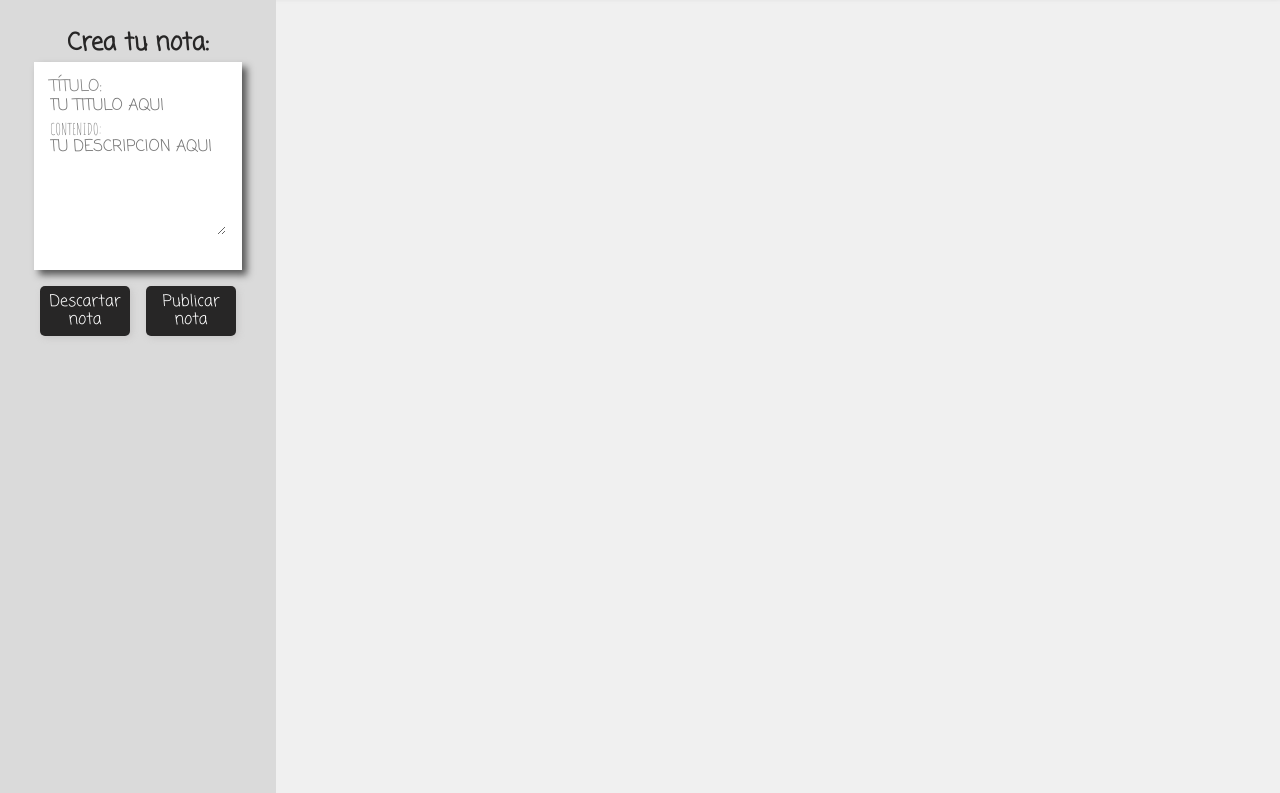
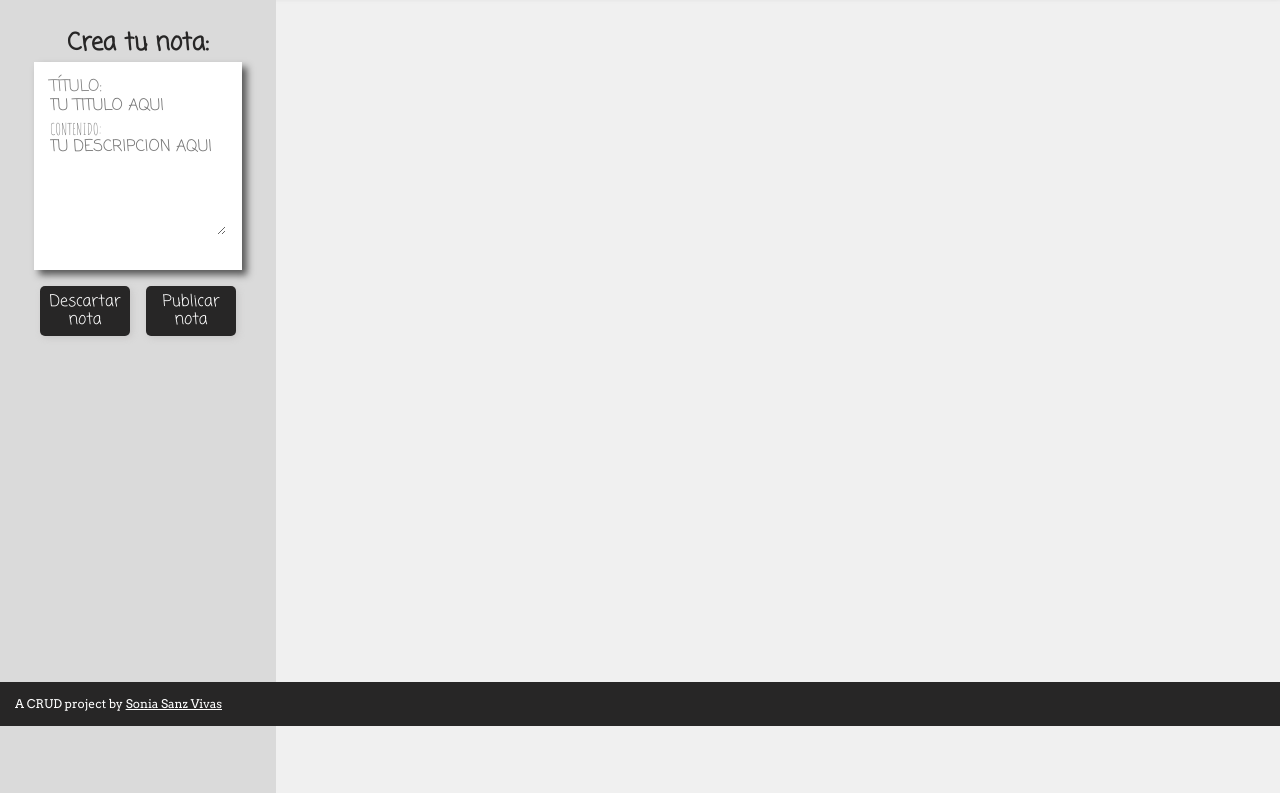
Before and after one commit to Sonia-SV/crud-notes, a React app: page / in a window 1280 px wide. Shown: the part 74-867 px from the top of the page. Built offline with nearby package versions, Linux system fonts and the light colour scheme.

Commit message:
Fix style bugs

```diff
--- a/docs/service-worker.js
+++ b/docs/service-worker.js
@@ -14,7 +14,7 @@
 importScripts("https://storage.googleapis.com/workbox-cdn/releases/4.3.1/workbox-sw.js");
 
 importScripts(
-  "./precache-manifest.91cf5eefd74f1421b2863bac671201db.js"
+  "./precache-manifest.ec562cadadb9529124e9eb6041d70dfd.js"
 );
 
 self.addEventListener('message', (event) => {
--- a/src/components/App.js
+++ b/src/components/App.js
@@ -77,6 +77,11 @@ const App = () => {
 
         <NotesList notes={allNotes} handleDelete={handleDelete} handleEdit={handleEdit} newNote={newNote} />
       </main>
+      <footer className="footer">
+        <p>
+          A CRUD project by <a href="https://sonia-sv.github.io/portfolio/#/">Sonia Sanz Vivas</a>
+        </p>
+      </footer>
     </>
   );
 };
--- a/src/components/App.scss
+++ b/src/components/App.scss
@@ -21,3 +21,18 @@ body {
 .main {
   display: flex;
 }
+
+.footer {
+  width: 100%;
+  background-color: $font-color;
+  font-family: $header-font;
+  color: $light-color;
+  font-size: 12px;
+  padding: 15px;
+  position: fixed;
+  bottom: 0;
+
+  a {
+    text-decoration: underline;
+  }
+}
--- a/src/components/notes/NoteItem.js
+++ b/src/components/notes/NoteItem.js
@@ -1,7 +1,7 @@
 import React from 'react';
 import './noteItem.scss';
 
-const NoteItem = ({ id, title, content, index, handleDelete, handleEdit, newNote }) => {
+const NoteItem = ({ id, title, content, index, handleDelete, handleEdit }) => {
   const getIndexToDelete = () => {
     handleDelete(index);
   };
@@ -10,7 +10,7 @@ const NoteItem = ({ id, title, content, index, handleDelete, handleEdit, newNote
     handleEdit(index);
   };
   return (
-    <li className={`note__item ${newNote.title.length !== 0 || newNote.content.length !== 0 ? 'unactive' : 'active'}`}>
+    <li className="note__item">
       <div className="note__item__container">
         <div className="note__item__container__text">
           <h2>
--- a/src/components/notes/noteItem.scss
+++ b/src/components/notes/noteItem.scss
@@ -40,7 +40,7 @@
 
 .active {
   @include transition(0.3s, linear);
-  opacity: 100%;
+  opacity: 1;
   .note__item__container {
     &:hover,
     &:focus {
@@ -59,5 +59,5 @@
 }
 .unactive {
   @include transition(0.3s, linear);
-  opacity: 70%;
+  opacity: 0.7;
 }
--- a/src/components/notesForm/notesPost.scss
+++ b/src/components/notesForm/notesPost.scss
@@ -3,13 +3,14 @@
 @import '../../stylesheets/core/mixins.scss';
 .form {
   background-color: $aside-color;
-  height: 100vh;
   color: black;
   display: flex;
   flex-direction: column;
   align-items: center;
   color: $font-color;
   padding: 2em;
+  height: 100%;
+  min-height: 100vh;
   &__action {
     margin: 5px;
   }
```
Also changed, not shown: docs/index.html (+1 -1 lines), docs/asset-manifest.json, 10 other files.
